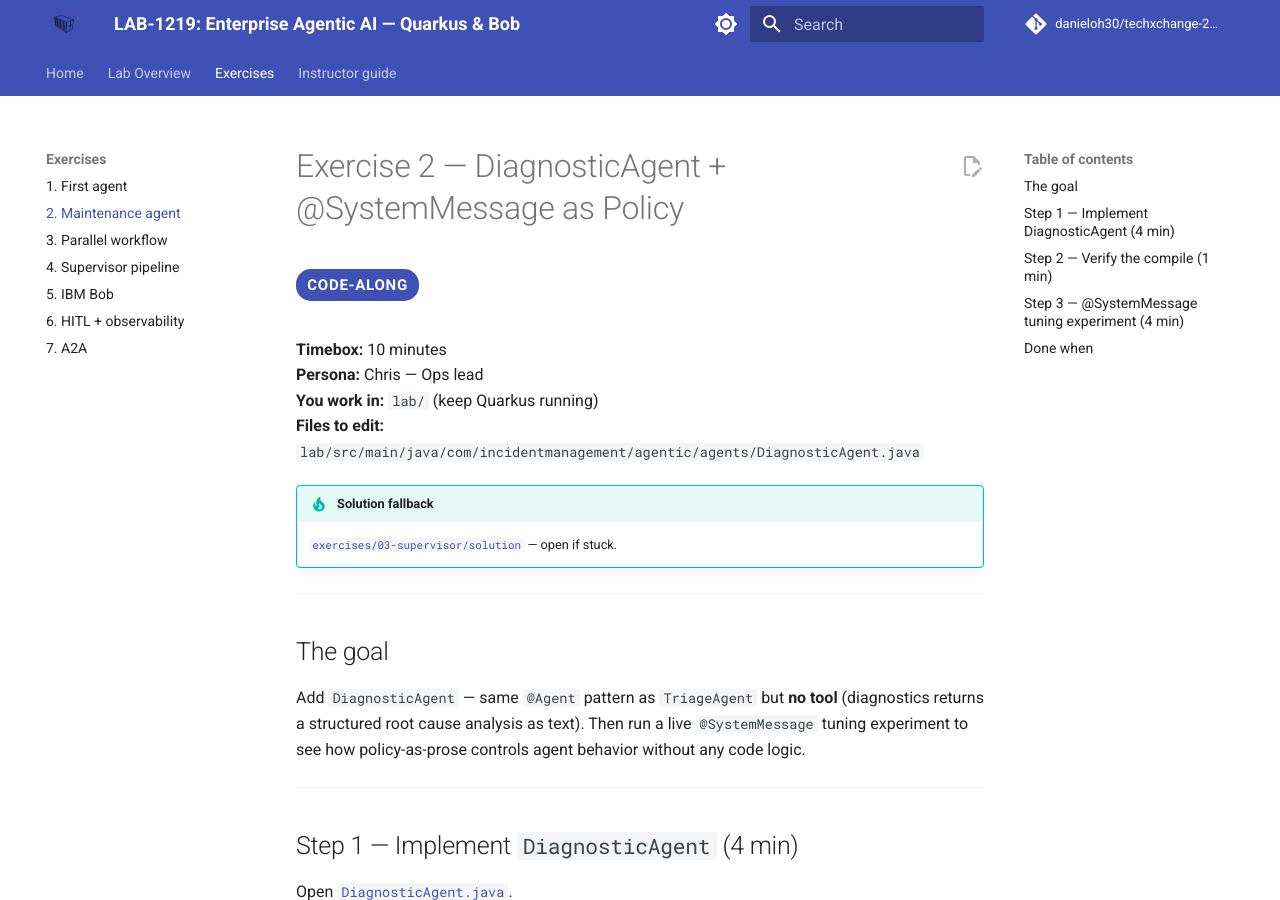
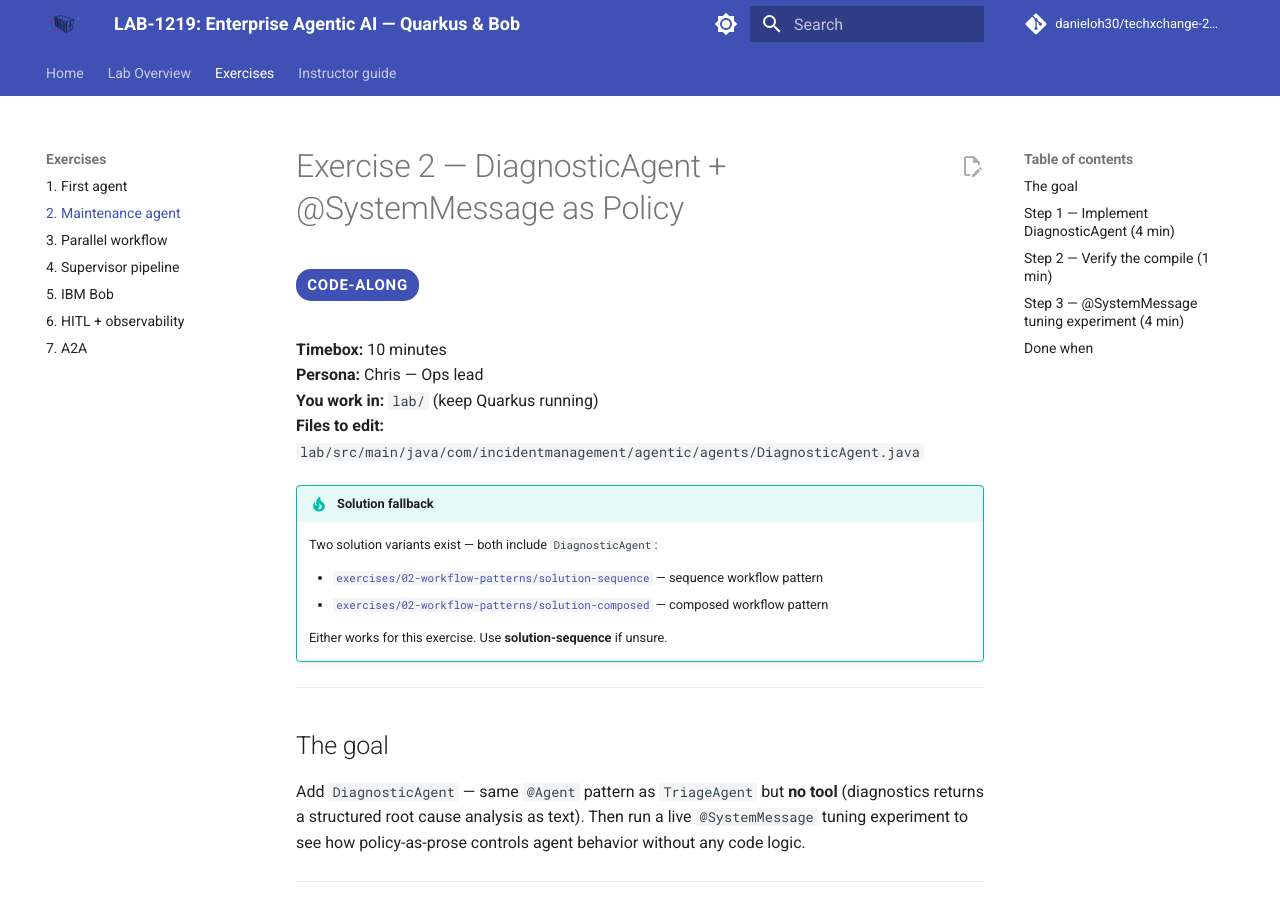
Before and after one commit to danieloh30/techxchange-2026-quarkus-bob-lab, an MkDocs documentation site: the page built from docs/02-maintenance-agent/START_HERE.md, in a window 1280 px wide and 900 px high. Built offline with MkDocs 1.6.1 and Material for MkDocs 9.7.7, drawn with Linux system fonts in a browser that asks for light colours; comment, search, counter and statistics services are not loaded; some of the changed text lies outside the part shown.

Commit message:
docs(exercise-02): fix solution fallback links and clarify two solution variants

````diff
--- a/docs/02-maintenance-agent/START_HERE.md
+++ b/docs/02-maintenance-agent/START_HERE.md
@@ -8,7 +8,12 @@
 **Files to edit:** `lab/src/main/java/com/incidentmanagement/agentic/agents/DiagnosticAgent.java`
 
 !!! tip "Solution fallback"
-    [`exercises/03-supervisor/solution`](https://github.com/danieloh30/techxchange-2026-quarkus-bob-lab/tree/main/exercises/03-supervisor/solution) — open if stuck.
+    Two solution variants exist — both include `DiagnosticAgent`:
+
+    - [`exercises/02-workflow-patterns/solution-sequence`](https://github.com/danieloh30/techxchange-2026-quarkus-bob-lab/tree/main/exercises/02-workflow-patterns/solution-sequence) — sequence workflow pattern
+    - [`exercises/02-workflow-patterns/solution-composed`](https://github.com/danieloh30/techxchange-2026-quarkus-bob-lab/tree/main/exercises/02-workflow-patterns/solution-composed) — composed workflow pattern
+
+    Either works for this exercise. Use **solution-sequence** if unsure.
 
 ---
 
@@ -93,6 +98,13 @@ If you see `Unsatisfied dependency` or `AmbiguousResolutionException`, double-ch
 
 This is one of the most important insights in this lab: **`@SystemMessage` is a policy declaration, not code logic**.
 
+!!! note "Using a solution project instead of `lab/`?"
+    Stop `lab/` first (`Ctrl+C`), then run either solution:
+    ```bash
+    cd exercises/02-workflow-patterns/solution-sequence
+    ./mvnw quarkus:dev
+    ```
+
 Open `TriageAgent.java`. Find the threshold line in your `@SystemMessage` and compare:
 
 === "Original (lenient)"
````
